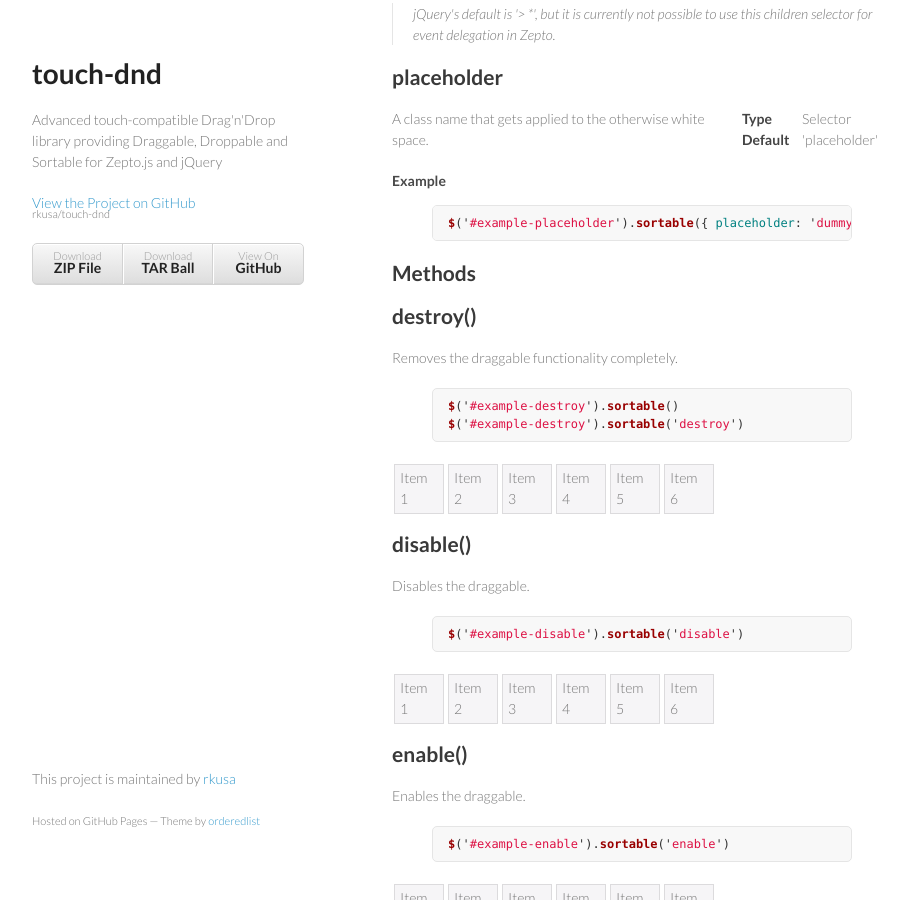
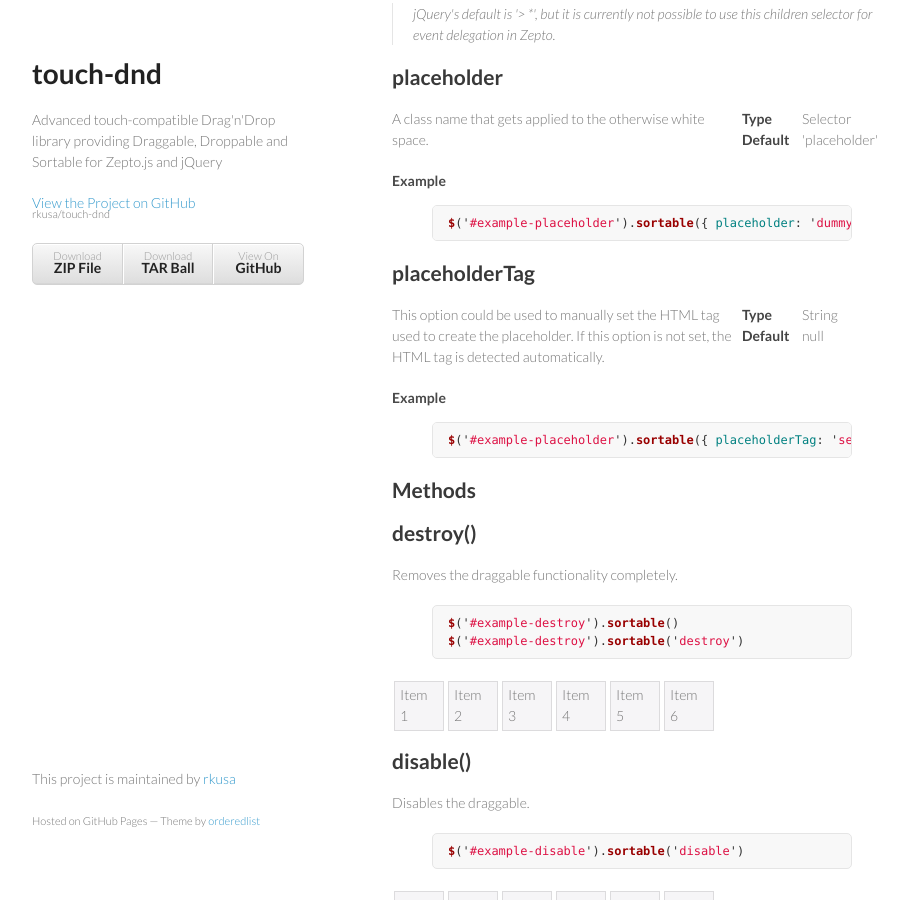
Before and after one commit to rkusa/touch-dnd, a Jekyll site: the page built from sortable.html, in a window 1280 px wide and 900 px high, scrolled down 3340 px. Shown: the whole window, without its empty margins (178-1086 px from the left). Built offline with Jekyll 4.4.1, drawn with Linux system fonts in a browser that asks for light colours; Markdown is read by kramdown in place of the engine named in the settings; some of the changed lines change nothing that is shown.

Commit message:
add docs for placeholderTag option
Refs #21

```diff
--- a/javascripts/touch-dnd.js
+++ b/javascripts/touch-dnd.js
@@ -9,6 +9,14 @@
 
   function transition(el, val) {
     vendorify('transition', el, val)
+  }
+
+  function getTouchPageX(e) {
+    return window.event && window.event.changedTouches && event.changedTouches[0].pageX || e.pageX
+  }
+
+  function getTouchPageY(e) {
+    return window.event && window.event.changedTouches && event.changedTouches[0].pageY || e.pageY
   }
 
   function vendorify(property, el, val) {
@@ -25,6 +33,25 @@
         break
       }
     }
+  }
+
+  var eventProperties = [
+    'altKey', 'bubbles', 'button', 'cancelable', 'charCode', 'clientX',
+    'clientY', 'ctrlKey', 'currentTarget', 'data', 'detail', 'eventPhase',
+    'metaKey', 'offsetX', 'offsetY', 'originalTarget', 'pageX', 'pageY',
+    'relatedTarget', 'screenX', 'screenY', 'shiftKey', 'target', 'view',
+    'which'
+  ]
+  function trigger(el, name, originalEvent, arg) {
+    originalEvent = originalEvent.originalEvent || originalEvent
+    var props = {}
+    eventProperties.forEach(function(prop) {
+      props[prop] = originalEvent[prop]
+    })
+
+    var e = $.Event(name, props)
+    el.trigger(e, arg)
+    return e
   }
 
   var nextId = 0
@@ -63,8 +90,8 @@
     this.handle = handle
     var el = this.handle || this.el
     el.css('-ms-touch-action', 'none').css('touch-action', 'none')
-    this.origin.x = window.event && window.event.changedTouches && event.changedTouches[0].pageX || e.pageX
-    this.origin.y = window.event && window.event.changedTouches && event.changedTouches[0].pageY || e.pageY
+    this.origin.x = getTouchPageX(e)
+    this.origin.y = getTouchPageY(e)
     this.origin.transform  = vendorify('transform', this.el[0])
     this.origin.transition = vendorify('transition', this.el[0])
     var rect = this.el[0].getBoundingClientRect()
@@ -77,54 +104,65 @@
     // the pointer events fire on the elements underneath the helper
     el[0].style.pointerEvents = 'none'
     $(document).on(MOVE_EVENT, $.proxy(this.move, this))
+    $(document).on(END_EVENT, $.proxy(this.stop, this))
     transition(el[0], '')
-    this.eventHandler.trigger('dragging:start')
+    trigger(this.eventHandler, 'dragging:start', e)
     return this.el
   }
 
-  Dragging.prototype.stop = function(e, revert) {
+  Dragging.prototype.stop = function(e) {
+    var dropEvent = null
+    var revert = true
     if (this.last) {
       var last = this.last
       this.last = null
-      $(last).trigger('dragging:drop', e)
+      dropEvent = trigger($(last), 'dragging:drop', e)
+      revert = !dropEvent.isDefaultPrevented()
     }
-    if (!this.el) return
-    var transform = this.origin.transform || 'none'
-    var el = this.handle || this.el, self = this
-    if (revert === undefined) revert = true
-    if (this.handle) {
-      transition(this.handle[0], 'all 0.5s ease-in-out 0s')
-      if (revert) {
-        vendorify('transform', this.handle[0], transform)
-        setTimeout(this.handle.remove.bind(this.handle), 500)
-      } else {
-        this.handle.remove()
-      }
-    } else {
-      setTimeout((function(el, origin) {
-        if (revert) {
-          transition(el, 'all 0.5s ease-in-out 0s')
-          setTimeout(transition.bind(null, el, origin.transition), 500)
-        }
-        vendorify('transform', el, transform)
-      }).bind(null, self.el[0], self.origin))
-      this.el[0].style.pointerEvents = 'auto'
+
+    if (!this.el) {
+      return
     }
+
     for (var prop in this.originalCss) {
       this.el.css(prop, this.originalCss[prop])
       delete this.originalCss[prop]
     }
+
+    trigger(this.eventHandler, 'dragging:stop', e)
+    this.placeholder = null
+    if (!this.handle) {
+      this.adjustPlacement(e)
+    }
+
+    var el = this.el
+    if (this.handle) {
+      if (revert) {
+        el = this.handle
+        setTimeout(this.handle.remove.bind(this.handle), 250)
+      } else {
+        this.handle.remove()
+      }
+    }
+
+    setTimeout((function(el, origin) {
+      transition(el[0], 'all 0.25s ease-in-out 0s')
+      vendorify('transform', el[0], origin.transform || 'none')
+      setTimeout(transition.bind(null, el[0], origin.transition || 'none'), 250)
+      el[0].style.pointerEvents = 'auto'
+    }).bind(null, el, this.origin))
+
     $(document).off(MOVE_EVENT, this.move)
-    this.eventHandler.trigger('dragging:stop')
-    this.parent = this.el = this.placeholder = this.handle = null
+    $(document).off(END_EVENT, this.stop)
+    this.parent = this.el = this.handle = null
   }
 
   Dragging.prototype.move = function(e) {
     if (!this.el) return
 
     if (e.type !== 'scroll') {
-      var pageX = window.event && window.event.changedTouches && event.changedTouches[0].pageX || e.pageX
-        , pageY = window.event && window.event.changedTouches && event.changedTouches[0].pageY || e.pageY
+      var pageX = getTouchPageX(e)
+        , pageY = getTouchPageY(e)
 
       var clientX = e.clientX || window.event && window.event.touches && window.event.touches[0].clientX || 0
         , clientY = e.clientY || window.event && window.event.touches && window.event.touches[0].clientY || 0
@@ -137,13 +175,13 @@
                    || Math.abs(deltaX) > Math.abs(deltaY) && deltaX < 0 && 'right'
                    || Math.abs(deltaY) > Math.abs(deltaX) && deltaY > 0 && 'up'
                    || 'down'
-      if (over !== this.last && $(over).trigger('dragging:identify') && this.lastEntered !== this.currentTarget) {
-        $(this.currentTarget).trigger('dragging:enter')
-        $(this.lastEntered).trigger('dragging:leave')
+      if (over !== this.last && trigger($(over), 'dragging:identify', e) && this.lastEntered !== this.currentTarget) {
+        trigger($(this.currentTarget), 'dragging:enter', e)
+        trigger($(this.lastEntered), 'dragging:leave', e)
         this.lastEntered = this.currentTarget
       } else if (direction !== this.lastDirection) {
-        if (!this.currentTarget) $(over).trigger('dragging:identify')
-        $(this.currentTarget).trigger('dragging:diverted')
+        if (!this.currentTarget) trigger($(over), 'dragging:identify', e)
+        trigger($(this.currentTarget), 'dragging:diverted', e)
       }
       this.last = over
       this.currentTarget = null
@@ -190,58 +228,173 @@
     var rect = this.el[0].getBoundingClientRect()
     this.origin.x = rect.left + (window.scrollX || window.pageXOffset) - this.origin.offset.x
     this.origin.y = rect.top + (window.scrollY || window.pageYOffset) - this.origin.offset.y
-    var deltaX = e.pageX - this.origin.x
-      , deltaY = e.pageY - this.origin.y
+    var pageX  = getTouchPageX(e)
+      , pageY  = getTouchPageY(e)
+      , deltaX = pageX - this.origin.x
+      , deltaY = pageY - this.origin.y
     translate(this.el[0], deltaX, deltaY)
   }
 
   var dragging = $.dragging = parent.$.dragging || new Dragging()
 
-  // from https://github.com/rkusa/jquery-observe
+  // from https://github.com/rkusa/selector-observer
   var MutationObserver = window.MutationObserver || window.WebKitMutationObserver || window.MozMutationObserver
-  var Observer = function(target, selector, onAdded, onRemoved) {
-    var self    = this
-    this.target = target
+  function matches(el, selector) {
+    var fn = el.matches || el.matchesSelector || el.msMatchesSelector || el.mozMatchesSelector || el.webkitMatchesSelector || el.oMatchesSelector
+    return fn ? fn.call(el, selector) : false
+  }
+  function toArr(nodeList) {
+    return Array.prototype.slice.call(nodeList)
+  }
 
+  // polyfill for IE < 11
+  var isOldIE = false
+  if (typeof MutationObserver === 'undefined') {
+    MutationObserver = function(callback) {
+      this.targets = []
+      this.onAdded = function(e) {
+        callback([{ addedNodes: [e.target], removedNodes: [] }])
+      }
+      this.onRemoved = function(e) {
+        callback([{ addedNodes: [], removedNodes: [e.target] }])
+      }
+    }
+
+    MutationObserver.prototype.observe = function(target) {
+      target.addEventListener('DOMNodeInserted', this.onAdded)
+      target.addEventListener('DOMNodeRemoved', this.onRemoved)
+      this.targets.push(target)
+    }
+
+    MutationObserver.prototype.disconnect = function() {
+      var target
+      while (target = this.targets.shift()) {
+        target.removeEventListener('DOMNodeInserted', this.onAdded)
+        target.removeEventListener('DOMNodeRemoved', this.onRemoved)
+      }
+    }
+
+    isOldIE = !!~navigator.appName.indexOf('Internet Explorer')
+  }
+
+  var SelectorObserver = function(targets, selector, onAdded, onRemoved) {
+    var self     = this
+    this.targets = targets instanceof NodeList
+                     ? Array.prototype.slice.call(targets)
+                     : [targets]
+
+    // support selectors starting with the childs only selector `>`
     var childsOnly = selector[0] === '>'
-      , search = childsOnly ? selector.substr(1) : selector
+    var search = childsOnly ? selector.substr(1) : selector
+    var initialized = false
 
-    function apply(nodes, callback) {
-      Array.prototype.slice.call(nodes).forEach(function(node) {
-        if (childsOnly && self.target[0] !== $(node).parent()[0]) return
-        if ($(node).is(search)) callback.call(node)
-        if (childsOnly) return
-        $(selector, node).each(function() {
-          callback.call(this)
+    function query(nodes, deep) {
+      var result = []
+
+      toArr(nodes).forEach(function(node) {
+        //ignore non-element nodes
+        if (node.nodeType !== 1) return;
+
+        // if looking for childs only, the node's parentNode
+        // should be one of our targets
+        if (childsOnly && self.targets.indexOf(node.parentNode) === -1) {
+          return
+        }
+
+        // test if the node itself matches the selector
+        if (matches(node, search)) {
+          result.push(node)
+        }
+
+        if (childsOnly || !deep) {
+          return
+        }
+
+        toArr(node.querySelectorAll(selector)).forEach(function(node) {
+          result.push(node)
         })
+      })
+
+      return result
+    }
+
+    function apply(nodes, deep, callback) {
+      if (!callback) {
+        return
+      }
+
+      // flatten
+      query(nodes, deep)
+      // filter unique nodes
+      .filter(function(node, i, self) {
+        return self.indexOf(node) === i
+      })
+      // execute callback
+      .forEach(function(node) {
+        callback.call(node)
       })
     }
 
-    this.observer = new MutationObserver(function(mutations) {
+    var timeout      = null
+    var addedNodes   = []
+    var removedNodes = []
+
+    function handle() {
       self.disconnect()
 
+      // filter moved elements (removed and re-added)
+      for (var i = 0, len = removedNodes.length; i < len; ++i) {
+        var index = addedNodes.indexOf(removedNodes[i])
+        if (index > -1) {
+          addedNodes.splice(index, 1)
+          removedNodes.splice(i--, 1)
+        }
+      }
+
+      //                ↓ IE workarounds ...
+      apply(addedNodes, !(initialized && isOldIE), onAdded)
+      apply(removedNodes, true, onRemoved)
+
+      addedNodes.length   = 0
+      removedNodes.length = 0
+
+      self.observe()
+    }
+
+    this.observer = new MutationObserver(function(mutations) {
       mutations.forEach(function(mutation) {
-        if (onAdded)   apply(mutation.addedNodes,   onAdded)
-        if (onRemoved) apply(mutation.removedNodes, onRemoved)
+        addedNodes.push.apply(addedNodes, mutation.addedNodes)
+        removedNodes.push.apply(removedNodes, mutation.removedNodes)
       })
 
-      self.observe()
+      // IE < 10 fix: wait a cycle to gather all mutations
+      if (timeout) {
+        clearTimeout(timeout)
+      }
+      timeout = setTimeout(handle)
     })
 
     // call onAdded for existing elements
-    $(selector, target).each(function() {
-      onAdded.call(this)
-    })
+    if (onAdded) {
+      this.targets.forEach(function(target) {
+        apply(target.children, true, onAdded)
+      })
+    }
+
+    initialized = true
 
     this.observe()
   }
 
-  Observer.prototype.disconnect = function() {
+  SelectorObserver.prototype.disconnect = function() {
     this.observer.disconnect()
   }
 
-  Observer.prototype.observe = function() {
-    this.observer.observe(this.target[0], { childList: true, subtree: true })
+  SelectorObserver.prototype.observe = function() {
+    var self = this
+    this.targets.forEach(function(target) {
+      self.observer.observe(target, { childList: true, subtree: true })
+    })
   }
 
   var Draggable = function(element, opts) {
@@ -331,16 +484,6 @@
     }
 
     dragging.start(this, el, e, handle)
-    $(document).on(END_EVENT, $.proxy(this.end, this))
-  }
-
-  Draggable.prototype.end = function(e) {
-    // e.stopPropagation()
-    // e.preventDefault()
-
-    // revert
-    $(document).off(END_EVENT, this.end)
-    dragging.stop(e)
   }
 
   var Droppable = function(element, opts) {
@@ -403,7 +546,7 @@
     if (this.opts.activeClass)
       this.el.addClass(this.opts.activeClass)
 
-    this.el.trigger('droppable:activate', { item: dragging.el })
+    trigger(this.el, 'droppable:activate', e, { item: dragging.el })
   }
 
   Droppable.prototype.reset = function(e) {
@@ -411,7 +554,7 @@
     if (this.opts.activeClass) this.el.removeClass(this.opts.activeClass)
     if (this.opts.hoverClass)  this.el.removeClass(this.opts.hoverClass)
 
-    this.el.trigger('droppable:deactivate', { item: dragging.el })
+    trigger(this.el, 'droppable:deactivate', e, { item: dragging.el })
   }
 
   Droppable.prototype.enter = function(e) {
@@ -425,34 +568,36 @@
 
     if (!this.accept) return
 
-    if (this.opts.hoverClass)
+    if (this.opts.hoverClass) {
       this.el.addClass(this.opts.hoverClass)
+    }
 
-    this.el.trigger('droppable:over', { item: dragging.el })
+    trigger(this.el, 'droppable:over', e, { item: dragging.el })
   }
 
   Droppable.prototype.leave = function(e) {
     if (this.opts.disabled) return false
     // e.stopPropagation()
 
-    if (this.opts.hoverClass && this.accept)
+    if (this.opts.hoverClass && this.accept) {
       this.el.removeClass(this.opts.hoverClass)
+    }
 
-    this.el.trigger('droppable:out', { item: dragging.el })
+    trigger(this.el, 'droppable:out', e, { item: dragging.el })
   }
 
-  Droppable.prototype.drop = function(e, originalEvent) {
+  Droppable.prototype.drop = function(e) {
     if (this.opts.disabled || !this.accept) return false
 
     if (!dragging.el) return
 
+    e.preventDefault() // accept drop
+
     // zepto <> jquery compatibility
     var el = dragging.el
-    dragging.stop(originalEvent, false)
-
     $(this.el).append(el)
 
-    this.el.trigger('droppable:drop', { item: el })
+    trigger(this.el, 'droppable:drop', e, { item: el })
   }
 
   var Sortable = function(element, opts) {
@@ -460,11 +605,13 @@
     this.el   = element
     this.opts = opts
 
-    var tag
-    try {
-      tag = this.el.find(this.opts.items)[0].tagName
-    } catch(e) {
-      tag = /^ul|ol$/i.test(this.el.tagName) ? 'li' : 'div'
+    var tag = this.opts.placeholderTag
+    if (!tag) {
+      try {
+        tag = this.el.find(this.opts.items)[0].tagName
+      } catch(e) {
+        tag = /^ul|ol$/i.test(this.el[0].tagName) ? 'li' : 'div'
+      }
     }
 
     this.placeholder = $('<' + tag + ' class="' + this.opts.placeholder + '" />')
@@ -501,9 +648,11 @@
       self.el.trigger('sortable:create', self)
     })
 
-    this.observer = new Observer(this.el, this.opts.items, function() {
+    this.observer = new SelectorObserver(this.el[0], this.opts.items, function() {
     }, function() {
-      if (this === self.placeholder[0] || (dragging.el && this === dragging.el[0])) return
+      if (this === self.placeholder[0] || (dragging.el && this === dragging.el[0])) {
+        return
+      }
       var item = $(this)
       self.el.trigger('sortable:change', { item: item })
       self.el.trigger('sortable:update', { item: item, index: -1 })
@@ -558,14 +707,14 @@
     if (this.opts.activeClass)
       this.el.addClass(this.opts.activeClass)
 
-    this.el.trigger('sortable:activate', dragging.el)
+    trigger(this.el, 'sortable:activate', e, { item: dragging.el })
   }
 
   Sortable.prototype.reset = function(e) {
     if (!this.accept) return
     if (this.opts.activeClass) this.el.removeClass(this.opts.activeClass)
 
-    this.el.trigger('sortable:deactivate', dragging.el)
+    trigger(this.el, 'sortable:deactivate', e, { item: dragging.el })
   }
 
   Sortable.prototype.indexOf = function(el) {
@@ -601,7 +750,6 @@
     // use e.currentTarget instead of e.target because we want the target
     // the event is bound to, not the target (child) the event is triggered from
     dragging.start(this, $(e.currentTarget), e)
-    $(document).on(END_EVENT, $.proxy(this.end, this))
 
     this.index = this.indexOf(dragging.el)
 
@@ -610,8 +758,10 @@
     // if dragging an item that belongs to the current list, hide it while
     // it is being dragged
     if (this.index !== null) {
-      var marginBottom = (parseInt(dragging.el.css('margin-bottom'), 10) + dragging.el.height()) * -1
-      dragging.css('margin-bottom', marginBottom)
+      // zepto <> jquery compatibility
+      var height = dragging.el.outerHeight ? dragging.el.outerHeight() : dragging.el.height()
+      var marginBottom = parseInt(dragging.el.css('margin-bottom'), 10)
+      dragging.css('margin-bottom', (height + Math.max(0, marginBottom)) * -1)
     }
 
     if (this.opts.forcePlaceholderSize) {
@@ -621,7 +771,7 @@
 
     dragging.adjustPlacement(e)
 
-    this.el.trigger('sortable:start', { item: dragging.el })
+    trigger(this.el, 'sortable:start', e, { item: dragging.el })
   }
 
   Sortable.prototype.identify = function(e) {
@@ -676,35 +826,18 @@
     dragging.adjustPlacement(e)
   }
 
-  Sortable.prototype.end = function(e) {
-    e.stopPropagation()
-    e.preventDefault()
-
-    if (!dragging.el) return
-
-    this.el.trigger('sortable:beforeStop', { item: dragging.el })
-
-    // revert
-    dragging.placeholder.hide()
-    dragging.adjustPlacement(e)
-    $(document).off(END_EVENT, this.end)
-    dragging.stop(e)
-    this.el.trigger('dragging:stop')
-
-    this.index = null
-  }
-
-  Sortable.prototype.drop = function(e, originalEvent) {
+  Sortable.prototype.drop = function(e) {
     if (!this.accept || this.opts.disabled) return
 
     e.stopPropagation()
     e.preventDefault()
 
     if (!dragging.el) return
+    if (!this.placeholder.parent().length) return
+
+    trigger(this.el, 'sortable:beforeStop', e, { item: dragging.el })
 
     this.observer.disconnect()
-
-    if (!this.placeholder.parent().length) return
 
     var newIndex = this.indexOf(this.placeholder)
     if (newIndex > this.index) {
@@ -714,14 +847,12 @@
     if (typeof this.opts.updatePosition === 'function') {
       this.opts.updatePosition.call(this, { item: dragging.el, index: newIndex })
     } else {
-      dragging.el.insertBefore(this.placeholder).show()
+      dragging.el.insertBefore(this.placeholder)
     }
-
-    dragging.placeholder = null // remove placeholder
 
     // if the dropped element belongs to another list, trigger the receive event
     if (this.index === null) { // dropped element belongs to another list
-      this.el.trigger('sortable:receive', { item: dragging.el })
+      trigger(this.el, 'sortable:receive', e, { item: dragging.el })
       this.el.trigger('sortable:update', { item: dragging.el, index: newIndex })
     }
     // if the index changed, trigger the update event
@@ -729,17 +860,12 @@
       this.el.trigger('sortable:update', { item: dragging.el, index: newIndex })
     }
 
-    this.el.trigger('sortable:beforeStop', { item: dragging.el })
     if (dragging.parent instanceof Sortable) {
       dragging.parent.index = null
-      dragging.parent.el.trigger('dragging:stop')
+      trigger(dragging.parent.el, 'dragging:stop', e)
     }
 
-    // revert
-    $(document).off(END_EVENT, this.end)
-    dragging.stop(originalEvent, false)
-    this.el.trigger('dragging:stop')
-
+    this.index = null
     this.observer.observe()
   }
 
@@ -837,6 +963,7 @@
     initialized: false,
     items: 'li, div',
     placeholder: 'placeholder',
+    placeholderTag: null,
     updatePosition: null
   })
 })(window.Zepto || window.jQuery);
--- a/sortable.html
+++ b/sortable.html
@@ -288,6 +288,17 @@
 <p>A class name that gets applied to the otherwise white space.</p>
 <h4>Example</h4>
 {% highlight js %}$('#example-placeholder').sortable({ placeholder: 'dummy' }){% endhighlight %}
+
+<h2>placeholderTag</h2>
+<dl>
+  <dt>Type</dt>
+  <dd>String</dd>
+  <dt>Default</dt>
+  <dd>null</dd>
+</dl>
+<p>This option could be used to manually set the HTML tag used to create the placeholder. If this option is not set, the HTML tag is detected automatically.</p>
+<h4>Example</h4>
+{% highlight js %}$('#example-placeholder').sortable({ placeholderTag: 'section' }){% endhighlight %}
 
 <h2>Methods</h2>
 <h2>destroy()</h2>
```
Also changed, not shown: javascripts/touch-dnd.min.js, 1 other file.
